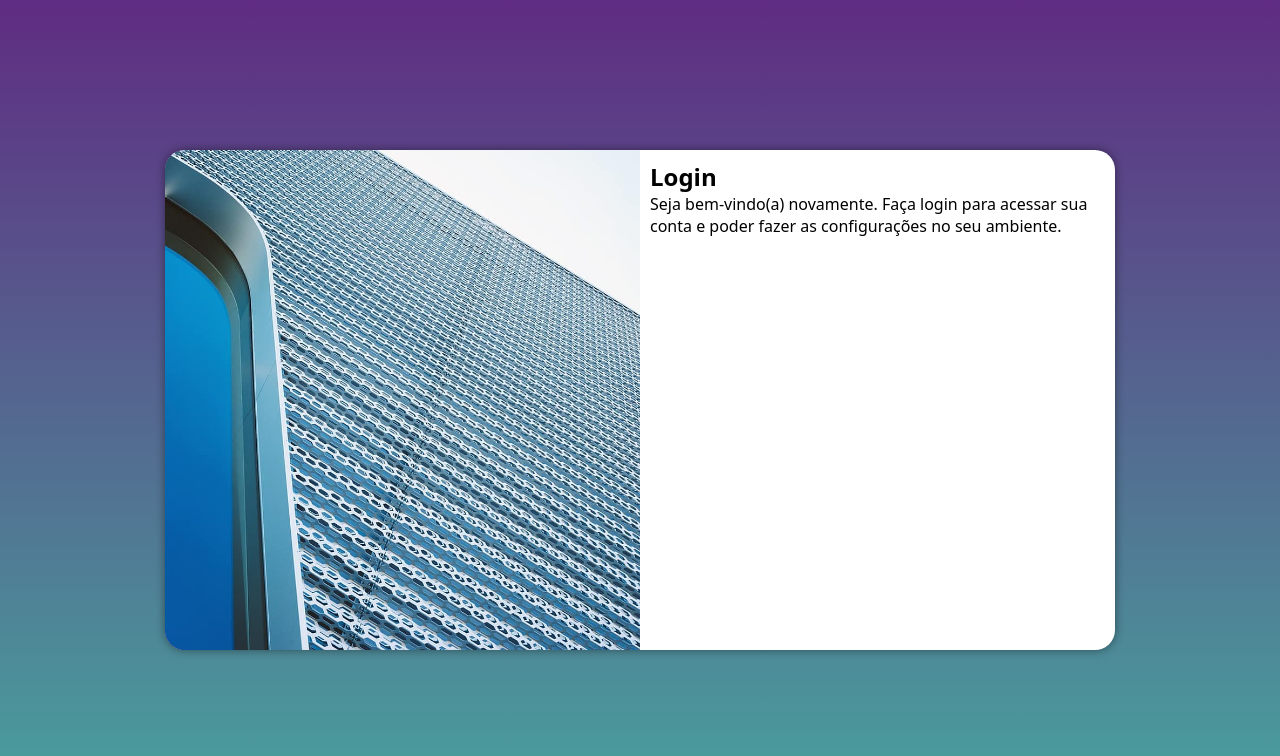
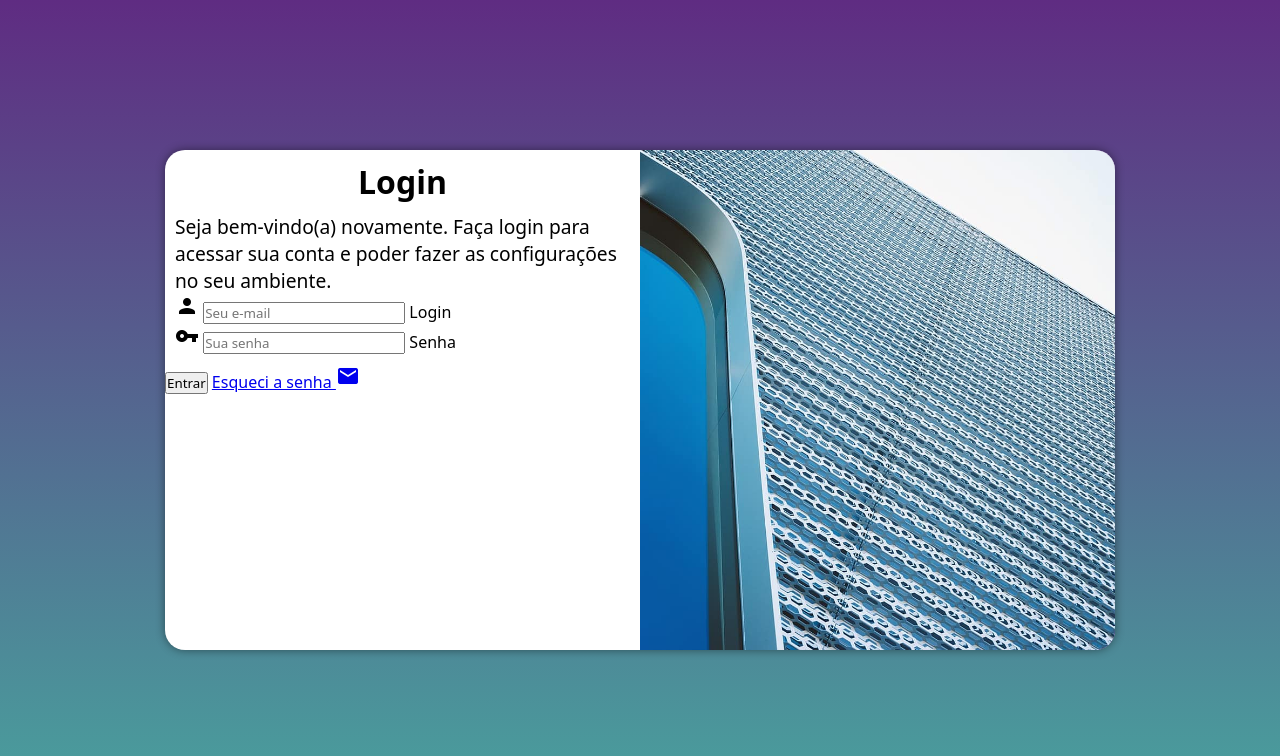
Before and after one commit to gustavo-goulart/projeto-login, a plain HTML site: page index.html in a window 1280 px wide. Drawn offline with Linux system fonts and the light colour scheme.

Commit message:
adicionado formulário

```diff
--- a/estilos/media-query.css
+++ b/estilos/media-query.css
@@ -31,13 +31,21 @@
   }
 
   section#login > div#imagem {
-    float: left;
+    float: right;
     width: 50%;
     height: 100%;
   }
 
   section#login > div#formulario {
-    float: right;
+    float: left;
     width: 50%;
   }
+
+  div#formulario > h1 {
+    font-size: 2em;
+  }
+
+  div#formulario > p {
+    font-size: 1.2em;
+  }
 }
--- a/estilos/style.css
+++ b/estilos/style.css
@@ -55,3 +55,12 @@ section#login > div#formulario {
   display: block;
   padding: 10px;
 }
+
+div#formulario > h1 {
+  text-align: center;
+  margin-bottom: 10px;
+}
+
+div#formulario > p {
+  font-size: 0.8em;
+}
--- a/index.html
+++ b/index.html
@@ -7,6 +7,10 @@
     <title>Login</title>
     <link rel="stylesheet" href="estilos/style.css" />
     <link rel="stylesheet" href="estilos/media-query.css" />
+    <link
+      href="https://fonts.googleapis.com/icon?family=Material+Icons"
+      rel="stylesheet"
+    />
   </head>
   <body>
     <main>
@@ -18,8 +22,40 @@
             Seja bem-vindo(a) novamente. Faça login para acessar sua conta e
             poder fazer as configurações no seu ambiente.
           </p>
-          <form action="login.php" method="post"></form>
+          <form action="login.php" method="post" autocomplete="on">
+            <div class="campo">
+              <span class="material-icons">person</span>
+              <input
+                type="email"
+                name="login"
+                id="ilogin"
+                placeholder="Seu e-mail"
+                autocomplete="email"
+                required
+                maxlength="30"
+              />
+              <label for="ilogin">Login</label>
+            </div>
+            <div class="campo">
+              <span class="material-icons">vpn_key</span>
+              <input
+                type="password"
+                name="senha"
+                id="isenha"
+                placeholder="Sua senha"
+                autocomplete="current-password"
+                required
+                minlength="8"
+                maxlength="20"
+              />
+              <label for="isenha"> Senha</label>
+            </div>
+          </form>
         </div>
+        <input type="submit" value="Entrar" />
+        <a href="esqueci.html"
+          >Esqueci a senha <span class="material-icons">mail</span></a
+        >
       </section>
     </main>
   </body>
```
